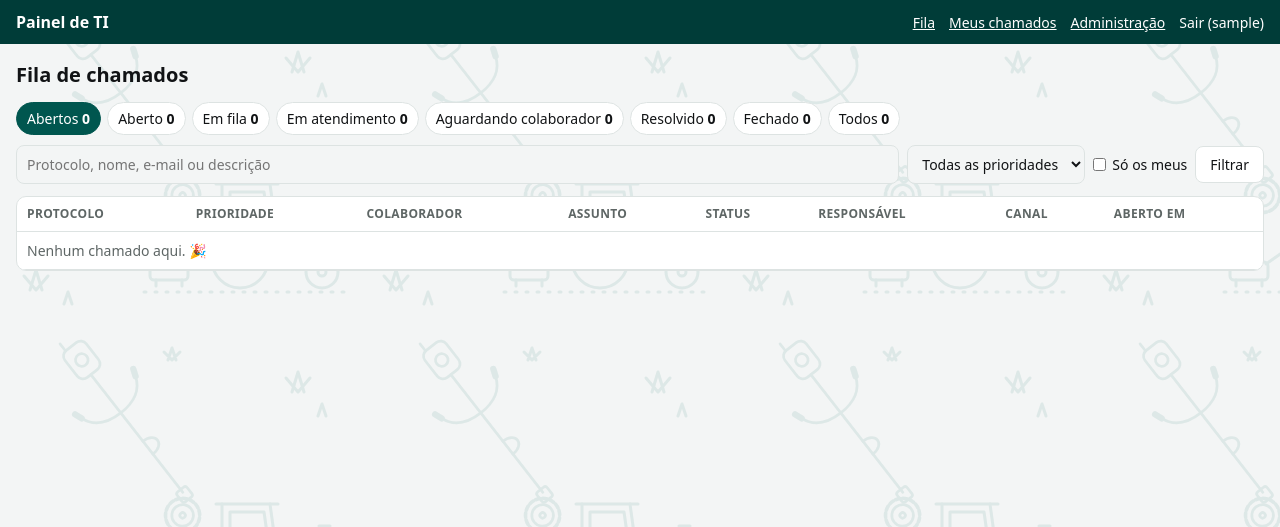
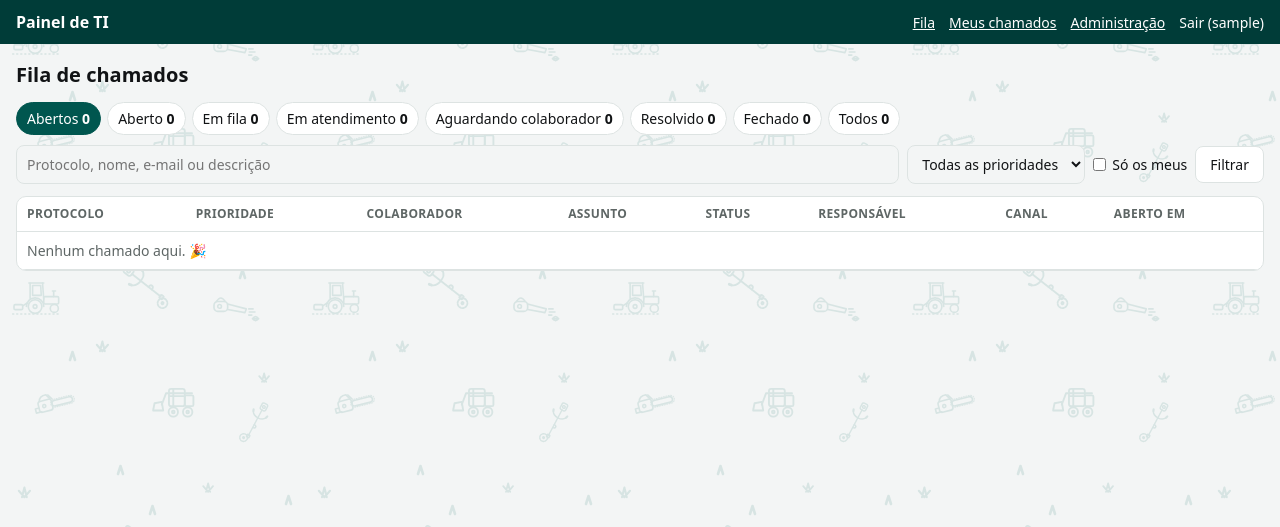
Before and after one commit to LeticiaAraujo271/MensyTI, a Django app: page /painel/ in a window 1280 px wide. Shown: the top 527 px of the page. Run offline with Django 5.2, Linux system fonts and the light colour scheme; the visitor is signed in with stand-in values (Sample User, id 1); data comes from the database, SQL or seed files in the repository; data that the repository does not hold is empty; parts of the project's set-up code (start-up, migrations or seed data) failed here and were passed over.

Commit message:
Marca d'água com objetos menores e mais variados
Novo desenho de fundo (original, em linha) com trator de roçada, roçadeira, soprador,
motosserra, minicarregadeira e grama, em tamanho menor (bloco de 300x260 px) e com a
intensidade ajustada no chat e no painel.

Co-Authored-By: Claude Opus 5.5 <noreply@anthropic.com>

```diff
--- a/apps/painel/static/painel/painel.css
+++ b/apps/painel/static/painel/painel.css
@@ -9,21 +9,21 @@
   --sucesso: var(--mensori-dark-green); --erro: #B42318;
   /* prioridades: crítica e alta em tons quentes de alerta; média no verde Mensori; baixa em cinza */
   --p1: #B42318; --p2: #B54708; --p3: var(--mensori-primary); --p4: #6B7271;
-  --marca-dagua: .11; --logo-dagua: .07;   /* intensidade do fundo (roçadeira e trator) */
+  --marca-dagua: .14; --logo-dagua: .07;   /* intensidade do fundo (roçadeira e trator) */
   color-scheme: light dark;
 }
 @media (prefers-color-scheme: dark) {
   :root { --fundo: var(--mensori-black); --cartao: #1A1D1F; --texto: var(--mensori-light-gray);
           --suave: #A2AAA9; --borda: #2C3231; --primaria: #3F9A90; --primaria-forte: #5DB3A8;
           --primaria-texto: var(--mensori-black); --sucesso: #3F9A90; --erro: #F97066;
-          --p3: #3F9A90; --p4: #8A9291; --marca-dagua: .15; --logo-dagua: .09; }
+          --p3: #3F9A90; --p4: #8A9291; --marca-dagua: .18; --logo-dagua: .09; }
 }
 * { box-sizing: border-box; }
 body { margin: 0; background: var(--fundo); color: var(--texto);
        font: 14px/1.5 system-ui, -apple-system, "Segoe UI", Roboto, sans-serif; }
 /* Marca d'água (marca/padrao-rocada.svg) e logo oficial opcional (marca/logo.*) */
 body::before { content: ""; position: fixed; inset: 0; z-index: -1; pointer-events: none;
-               background: url("../marca/padrao-rocada.svg") 0 0 / 360px 320px repeat;
+               background: url("../marca/padrao-rocada.svg") 0 0 / 300px 260px repeat;
                opacity: var(--marca-dagua); }
 .logo-dagua { position: fixed; right: 4vw; bottom: 4vh; z-index: -1; pointer-events: none;
               width: min(40vw, 320px); height: auto; opacity: var(--logo-dagua); }
--- a/apps/portal/static/portal/chat.css
+++ b/apps/portal/static/portal/chat.css
@@ -23,7 +23,7 @@
   --sistema: #E8EEED;
   --erro: #B42318;
   --sombra: 0 1px 2px rgba(17, 19, 21, .08);
-  --marca-dagua: .13;                /* intensidade do desenho de fundo */
+  --marca-dagua: .16;                /* intensidade do desenho de fundo */
   --logo-dagua: .08;
   color-scheme: light dark;
 }
@@ -46,7 +46,7 @@
     --sistema: #262B2B;
     --erro: #F97066;
     --sombra: none;
-    --marca-dagua: .16;
+    --marca-dagua: .19;
     --logo-dagua: .10;
   }
 }
@@ -61,7 +61,7 @@ body {
 /* Marca d'água: roçadeira e trator (marca/padrao-rocada.svg) atrás de toda a tela */
 body::before {
   content: ""; position: fixed; inset: 0; z-index: -1; pointer-events: none;
-  background: url("../marca/padrao-rocada.svg") 0 0 / 360px 320px repeat;
+  background: url("../marca/padrao-rocada.svg") 0 0 / 300px 260px repeat;
   opacity: var(--marca-dagua);
 }
 /* Logo oficial (se existir em marca/logo.*), grande e bem clarinho no centro */
```
Also changed, not shown: apps/portal/static/marca/padrao-rocada.svg.
